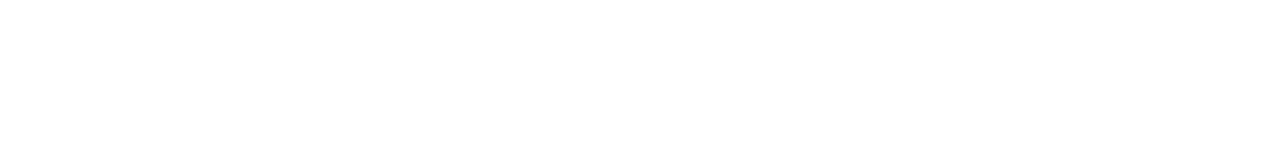
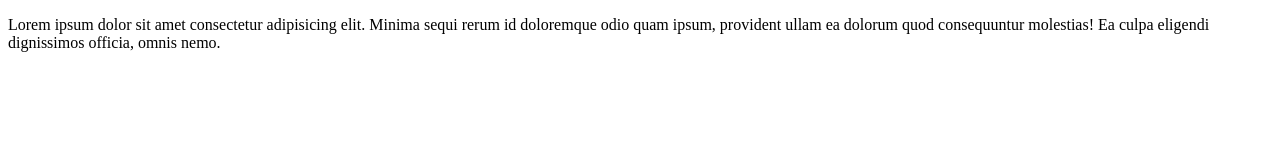
Before and after one commit to ditakkk/webpos-pplg2, a plain HTML site: page index.html in a window 1280 px wide. Drawn offline with Linux system fonts and the light colour scheme.

Commit message:
menambah paragraf

```diff
--- a/index.html
+++ b/index.html
@@ -7,6 +7,6 @@
     </title>
 </head>
 <body>
-
+    <p>Lorem ipsum dolor sit amet consectetur adipisicing elit. Minima sequi rerum id doloremque odio quam ipsum, provident ullam ea dolorum quod consequuntur molestias! Ea culpa eligendi dignissimos officia, omnis nemo.</p>
 </body>
 </html>
```
